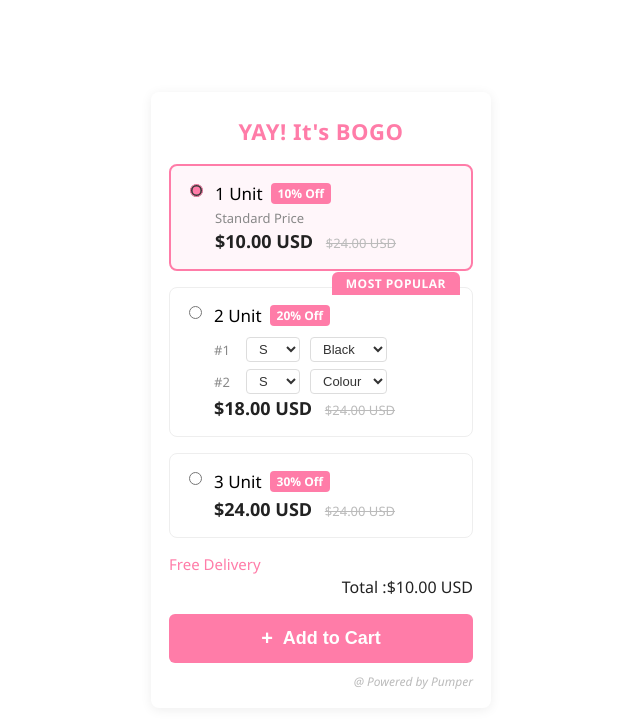
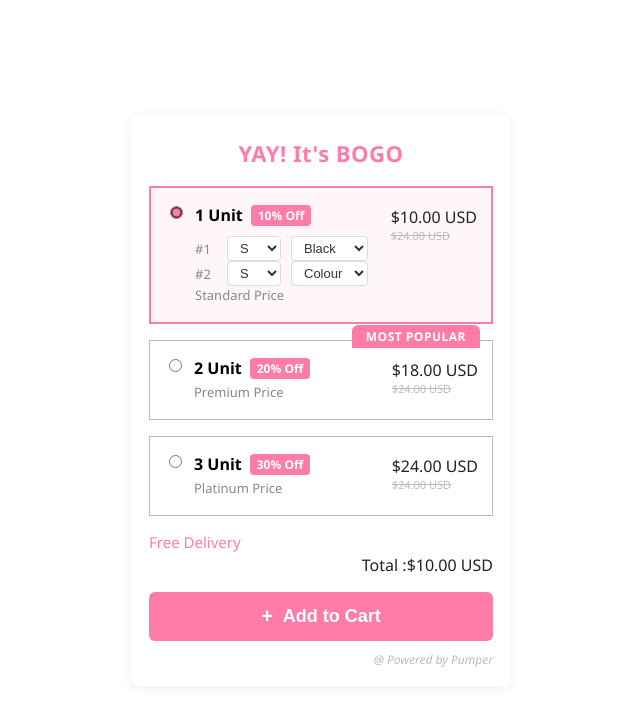
Before and after one commit to unpairedProton/int.u2, a plain HTML site: page index.html in a window 1280 px wide. Shown: the whole page, without its empty margins (319-959 px from the left). Drawn offline with Linux system fonts and the light colour scheme.

Commit message:
layout done

```diff
--- a/index.html
+++ b/index.html
@@ -16,10 +16,47 @@
           <span class="offer-units">1 Unit</span>
           <span class="offer-discount">10% Off</span>
         </div>
+        <div class="variant-selectors">
+          <div class="variant-row">
+            <label>#1</label>
+            <select class="size-select">
+              <option>S</option>
+              <option>M</option>
+              <option>L</option>
+              <option>XL</option>
+            </select>
+            <select class="color-select">
+              <option>Black</option>
+              <option>White</option>
+              <option>Red</option>
+              <option>Blue</option>
+              <option>Colour</option>
+            </select>
+          </div>
+          <div class="variant-row">
+            <label>#2</label>
+            <select class="size-select">
+              <option>S</option>
+              <option>M</option>
+              <option>L</option>
+              <option>XL</option>
+            </select>
+            <select class="color-select">
+              <option>Colour</option>
+              <option>Black</option>
+              <option>White</option>
+              <option>Red</option>
+              <option>Blue</option>
+            </select>
+          </div>
+        </div>
         <div class="offer-desc">Standard Price</div>
-        <div class="offer-price">$10.00 USD <span class="offer-old-price">$24.00 USD</span></div>
+
       </div>
+      <div class="offer-price">$10.00 USD <div class="offer-old-price">$24.00 USD</div></div>
+
     </div>
+
     <div class="offer-box" data-index="1">
       <input type="radio" class="offer-radio" name="offer" id="offer2">
       <div class="offer-details">
@@ -61,8 +98,9 @@
             </select>
           </div>
         </div>
-        <div class="offer-price">$18.00 USD <span class="offer-old-price">$24.00 USD</span></div>
+        <div class="offer-desc">Premium Price</div>
       </div>
+      <div class="offer-price">$18.00 USD <div class="offer-old-price">$24.00 USD</div></div>
       <div class="most-popular">MOST POPULAR</div>
     </div>
     <div class="offer-box" data-index="2">
@@ -72,8 +110,43 @@
           <span class="offer-units">3 Unit</span>
           <span class="offer-discount">30% Off</span>
         </div>
-        <div class="offer-price">$24.00 USD <span class="offer-old-price">$24.00 USD</span></div>
+        <div class="variant-selectors">
+          <div class="variant-row">
+            <label>#1</label>
+            <select class="size-select">
+              <option>S</option>
+              <option>M</option>
+              <option>L</option>
+              <option>XL</option>
+            </select>
+            <select class="color-select">
+              <option>Black</option>
+              <option>White</option>
+              <option>Red</option>
+              <option>Blue</option>
+              <option>Colour</option>
+            </select>
+          </div>
+          <div class="variant-row">
+            <label>#2</label>
+            <select class="size-select">
+              <option>S</option>
+              <option>M</option>
+              <option>L</option>
+              <option>XL</option>
+            </select>
+            <select class="color-select">
+              <option>Colour</option>
+              <option>Black</option>
+              <option>White</option>
+              <option>Red</option>
+              <option>Blue</option>
+            </select>
+          </div>
+        </div>
+        <div class="offer-desc">Platinum Price</div>
       </div>
+      <div class="offer-price">$24.00 USD <div class="offer-old-price">$24.00 USD</div></div>
     </div>
     <div class="free-delivery">Free Delivery</div>
     <div class="total-row">Total : <span id="total-price">$10.00 USD</span></div>
--- a/script.js
+++ b/script.js
@@ -1,4 +1,4 @@
- // JS for offer selection and total price update
+// JS for offer selection and total price update
     const offerBoxes = document.querySelectorAll('.offer-box');
     const radios = document.querySelectorAll('.offer-radio');
     const totalPrice = document.getElementById('total-price');
@@ -9,10 +9,27 @@
       '$24.00 USD'
     ];
 
-    radios.forEach((radio, idx) => {
-      radio.addEventListener('change', () => {
-        offerBoxes.forEach(box => box.classList.remove('selected'));
-        offerBoxes[idx].classList.add('selected');
-        totalPrice.textContent = priceTexts[idx];
+    // Function to handle variant selectors visibility
+    function updateVariantSelectors(selectedIndex) {
+      offerBoxes.forEach((box, idx) => {
+        const variantSelector = box.querySelector('.variant-selectors');
+        if (idx === selectedIndex) {
+          variantSelector.style.display = 'block';
+        } else {
+          variantSelector.style.display = 'none';
+        }
+      });
+    }
+
+    // Initialize with first offer selected and its variant selectors visible
+    updateVariantSelectors(0);
+
+    offerBoxes.forEach((box, i) => {
+      box.addEventListener('click', () => {
+        radios[i].checked = true;
+        offerBoxes.forEach(b => b.classList.remove('selected'));
+        box.classList.add('selected');
+        totalPrice.textContent = priceTexts[i];
+        updateVariantSelectors(i);
       });
     });
--- a/style.css
+++ b/style.css
@@ -9,7 +9,7 @@
       min-height: 100vh;
     }
     .bogo-container {
-      width: 340px;
+      width: 380px;
       background: #fff;
       border-radius: 8px;
       box-shadow: 0 2px 12px rgba(0,0,0,0.07);
@@ -26,15 +26,14 @@
       letter-spacing: 0.5px;
     }
     .offer-box {
-      border: 1.5px solid #eee;
-      border-radius: 8px;
+      border: 1.5px solid rgb(184, 183, 183);
       padding: 16px 14px;
       margin-bottom: 16px;
       display: flex;
       align-items: flex-start;
       position: relative;
       background: #fff;
-      transition: border 0.2s;
+
     }
     .offer-box.selected {
       border: 2px solid #ff7ca8;
@@ -54,8 +53,8 @@
       margin-bottom: 4px;
     }
     .offer-units {
-      font-size: 17px;
-      font-weight: 500;
+      font-size: 16px;
+      font-weight: 600;
       margin-right: 8px;
     }
     .offer-discount {
@@ -68,16 +67,16 @@
       margin-right: 8px;
     }
     .offer-price {
-      font-size: 18px;
-      font-weight: 600;
+      font-size: 16px;
+      font-weight: 500;
       color: #222;
       margin-top: 2px;
     }
     .offer-old-price {
-      font-size: 13px;
+      font-size: 11px;
       color: #bbb;
       text-decoration: line-through;
-      margin-left: 8px;
+
       font-weight: 400;
     }
     .offer-desc {
@@ -172,3 +171,9 @@
         padding: 10px 2vw;
       }
     }
+
+    /* .variant-selectors{
+      display: grid;
+      grid-template-columns: 50px repeat(2, minmax(150px, 1fr));
+      grid-template-rows: repeat(3 ,150px);
+    } */
```
